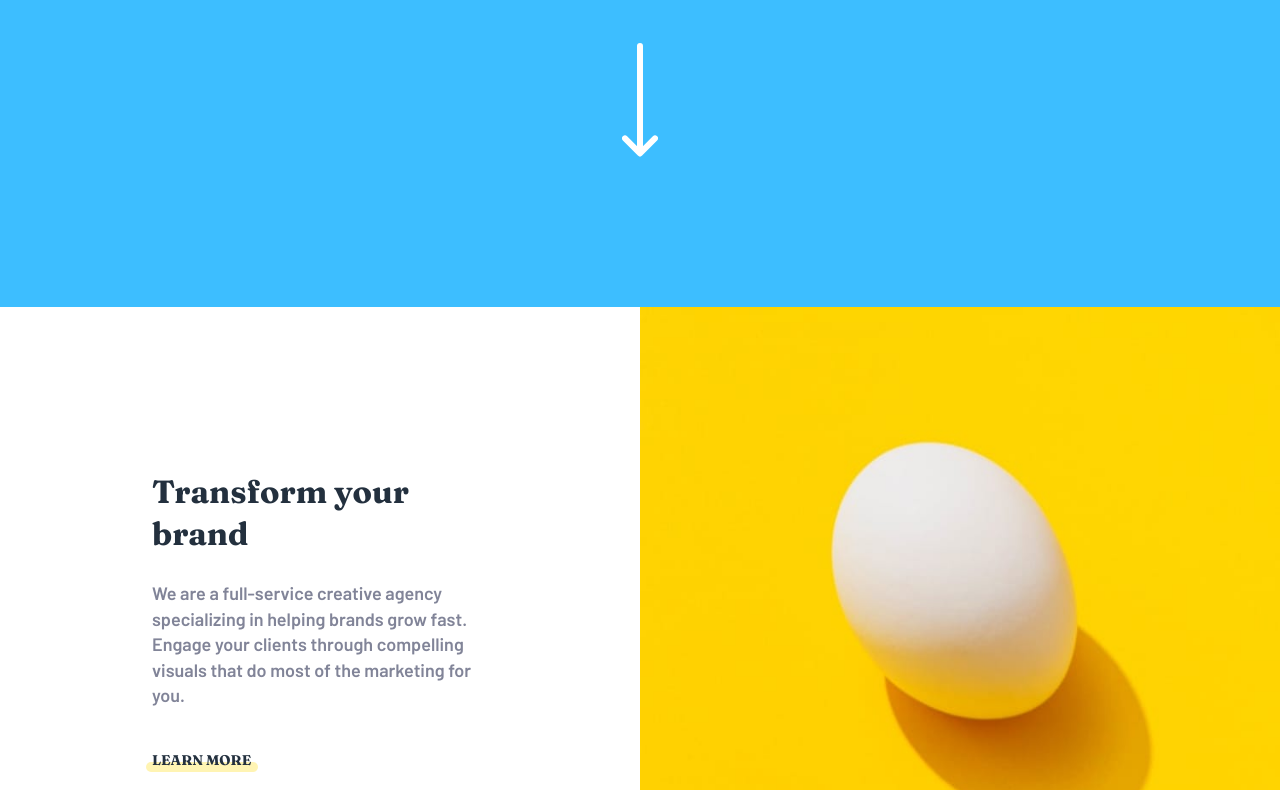
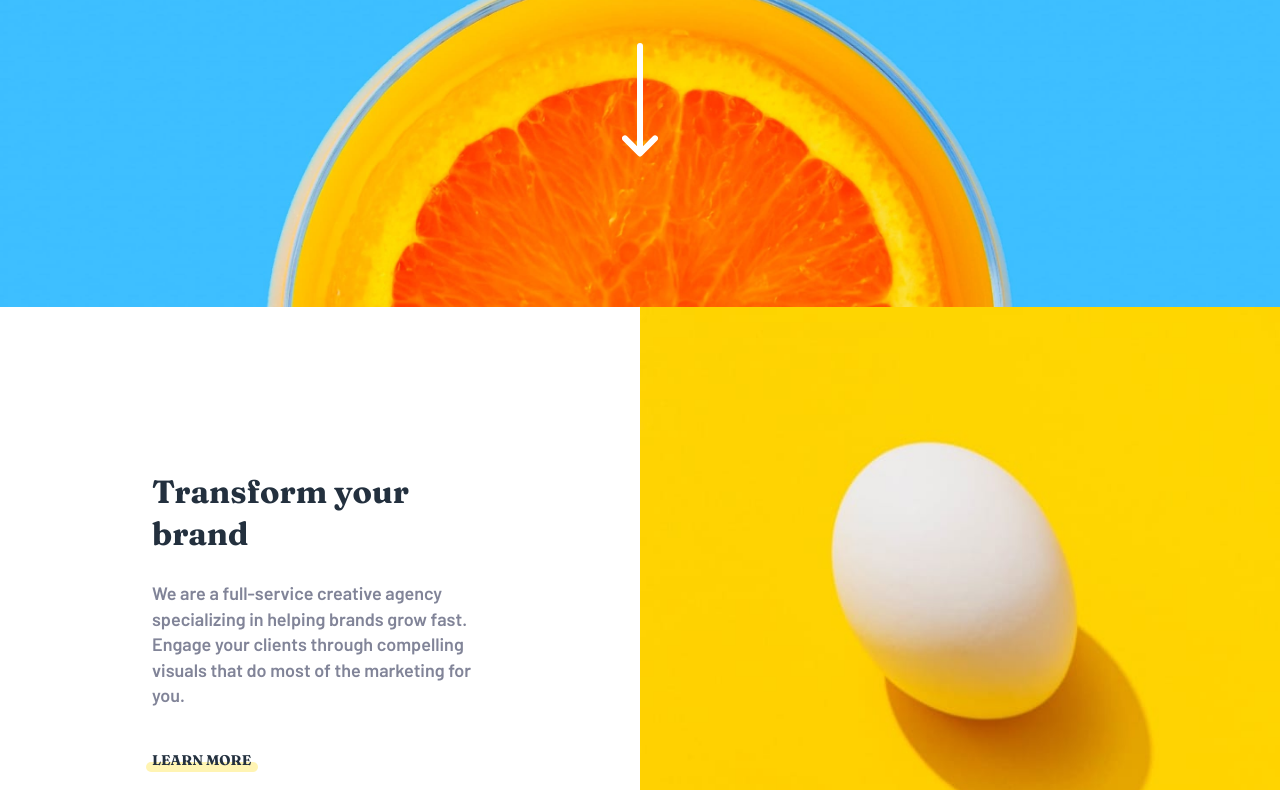
Before and after one commit to CihanGonen/sunnySide-landingPage, a plain HTML site: page index.html in a window 1280 px wide. Shown: the part 231-1021 px from the top of the page. Drawn offline with nearby package versions, Linux system fonts and the light colour scheme; files that its build step writes are made by us from their sources; files whose address does not match are found by name.

Commit message:
gorsel deneme

```diff
--- a/styles/_header.scss
+++ b/styles/_header.scss
@@ -34,12 +34,12 @@
     gap:3.5625rem;
     height:28.0625rem;
     padding-top:4.125rem;
-    background-image:url('images/mobile/image-header.jpg');
+    background-image:url('https://github.com/CihanGonen/sunnySide-landingPage/blob/main/images/mobile/image-header.jpg');
     background-size:100%;
     background-position: bottom;
     background-repeat: no-repeat;
     @include breakpoint-up(small){
-      background-image:url('images/desktop/image-header.jpg');
+      background-image:url('https://github.com/CihanGonen/sunnySide-landingPage/blob/main/images/desktop/image-header.jpg');
     }
     h1{
       margin:0;
```
